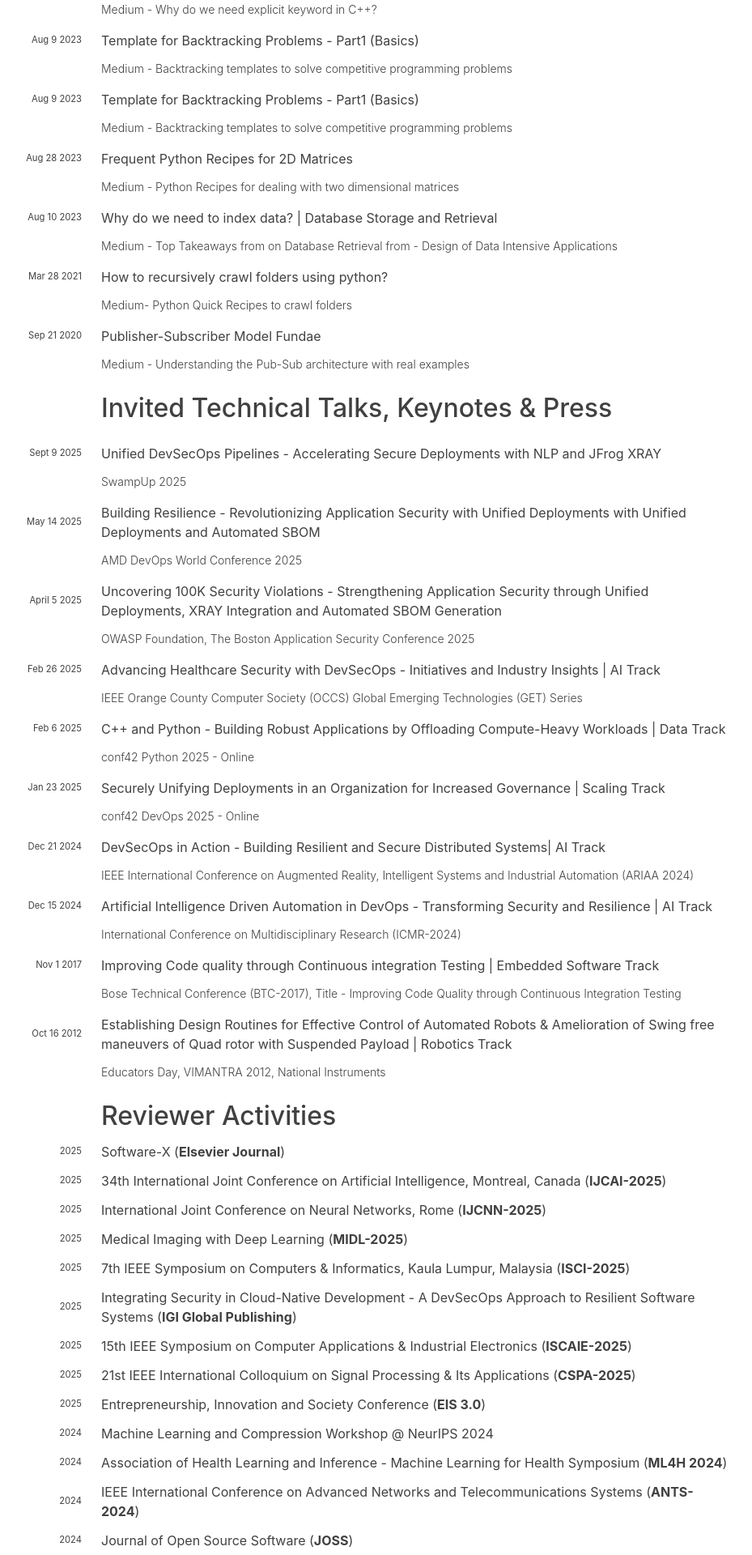
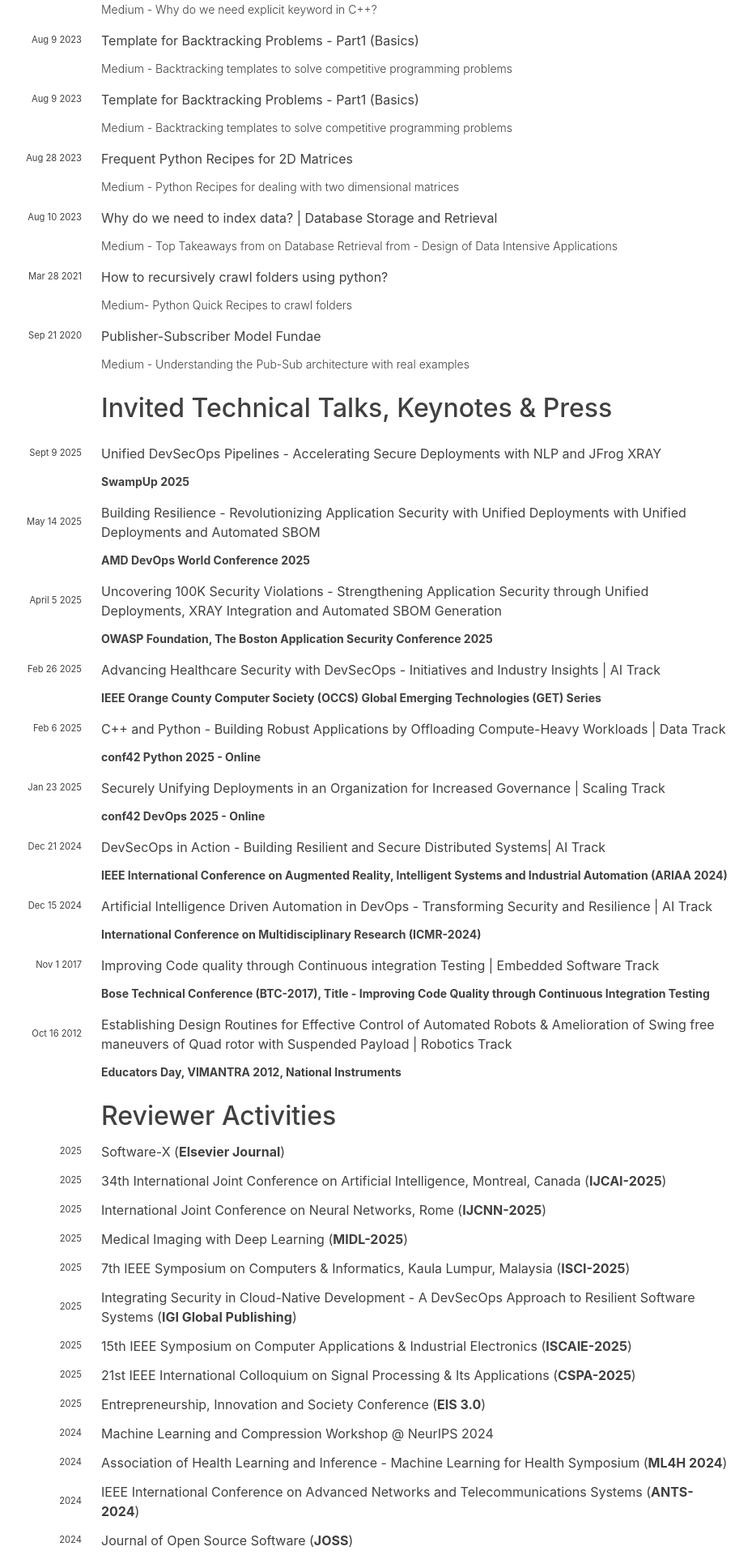
Before and after one commit to hariharanragothaman/hariharanragothaman.github.io, a Jekyll site: the page built from cv.md, in a window 1280 px wide. Shown: the part 4165-6085 px from the top of the page at 81% size, without its empty margins (207-1136 px from the left). Built offline with Jekyll 4.4.1, drawn with Linux system fonts in a browser that asks for light colours; nearby versions of some CDN libraries; some web fonts are replaced.

Commit message:
Polishes and Updates

```diff
--- a/_includes/cv/press.html
+++ b/_includes/cv/press.html
@@ -3,7 +3,7 @@
 {{ press.title }}
 <div class="cv-description">
 {% for item in press.publisher %}
-	<a href="{{ item.url }}"> {{ item.name }}</a>{% if forloop.last == false %}, {% endif %}
+	<a href="{{ item.url }}"> <strong>{{ item.name }}</strong></a>{% if forloop.last == false %}, {% endif %}
 {% endfor %}
 </div>
 
```
